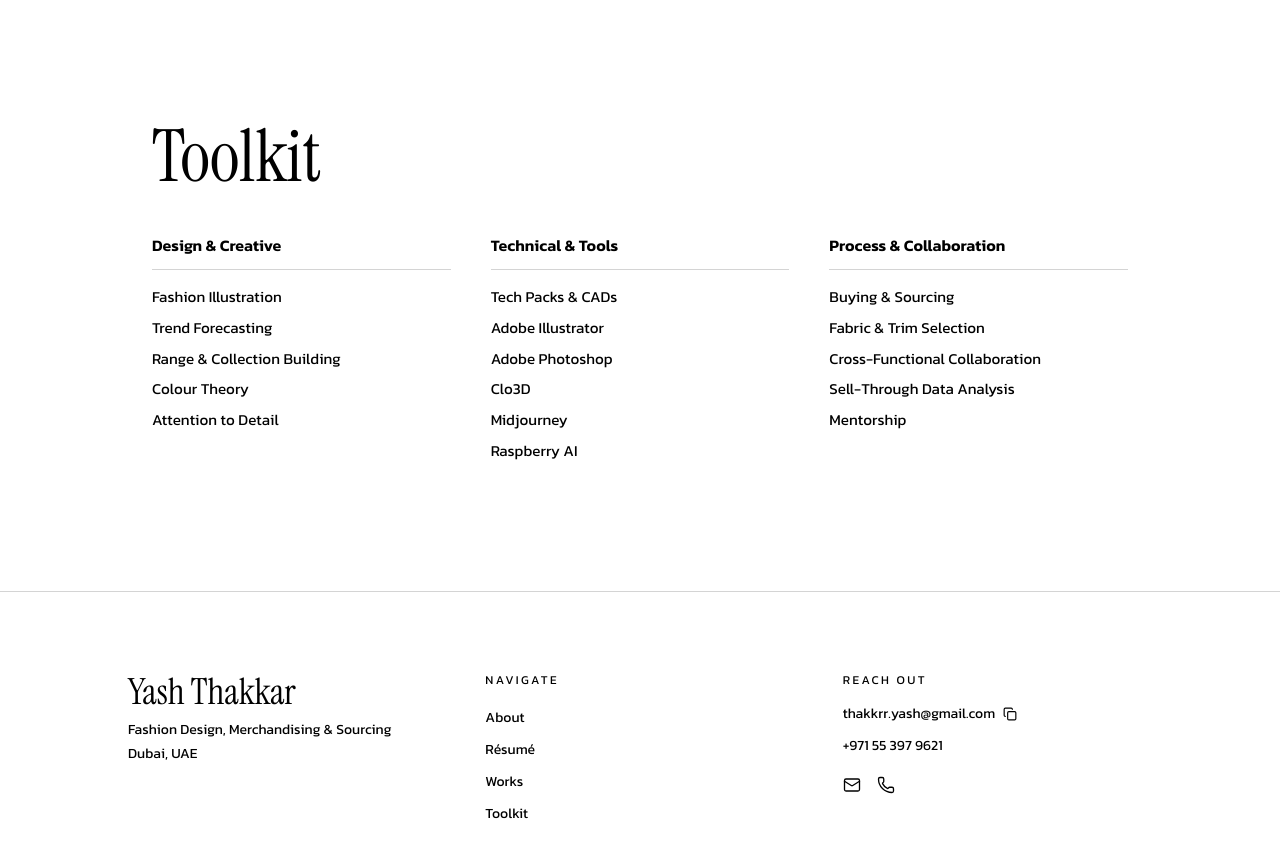
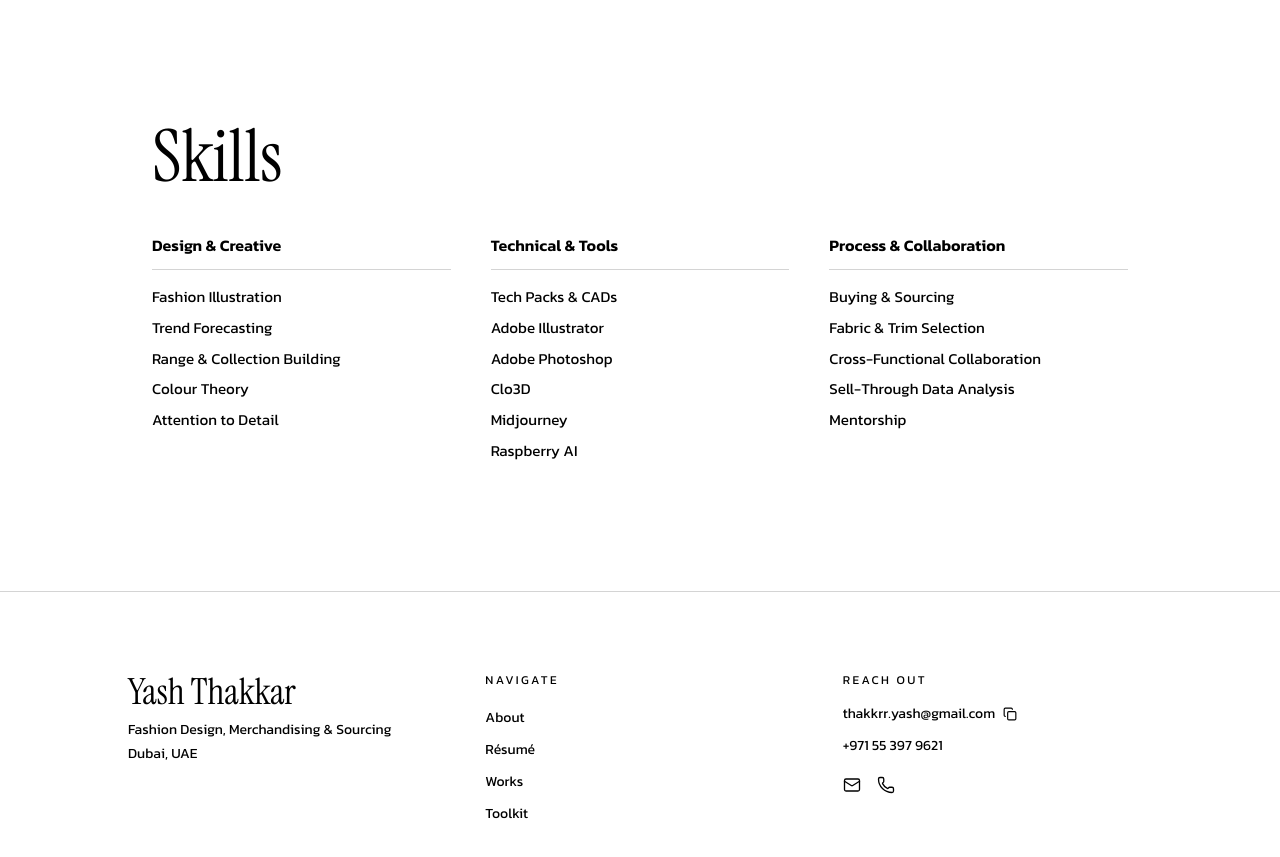
Before and after one commit to YoginThkkr/Yash-Website-New, a React (Vite) app: page / in a window 1280 px wide. Shown: the part 7900-8757 px from the top of the page. Built offline with nearby package versions, Linux system fonts and the light colour scheme.

Commit message:
Update ToolkitSection.tsx

```diff
--- a/src/components/ToolkitSection.tsx
+++ b/src/components/ToolkitSection.tsx
@@ -7,7 +7,7 @@ export default function ToolkitSection() {
   return (
     <section id="toolkit" className="section-pad">
       <div className="mx-auto max-w-5xl px-6">
-        <h2 className="section-title font-display">Toolkit</h2>
+        <h2 className="section-title font-display">Skills</h2>
         <div className="toolkit-grid">
           {skills.categories.map((category) => (
             <div key={category.name}>
```
